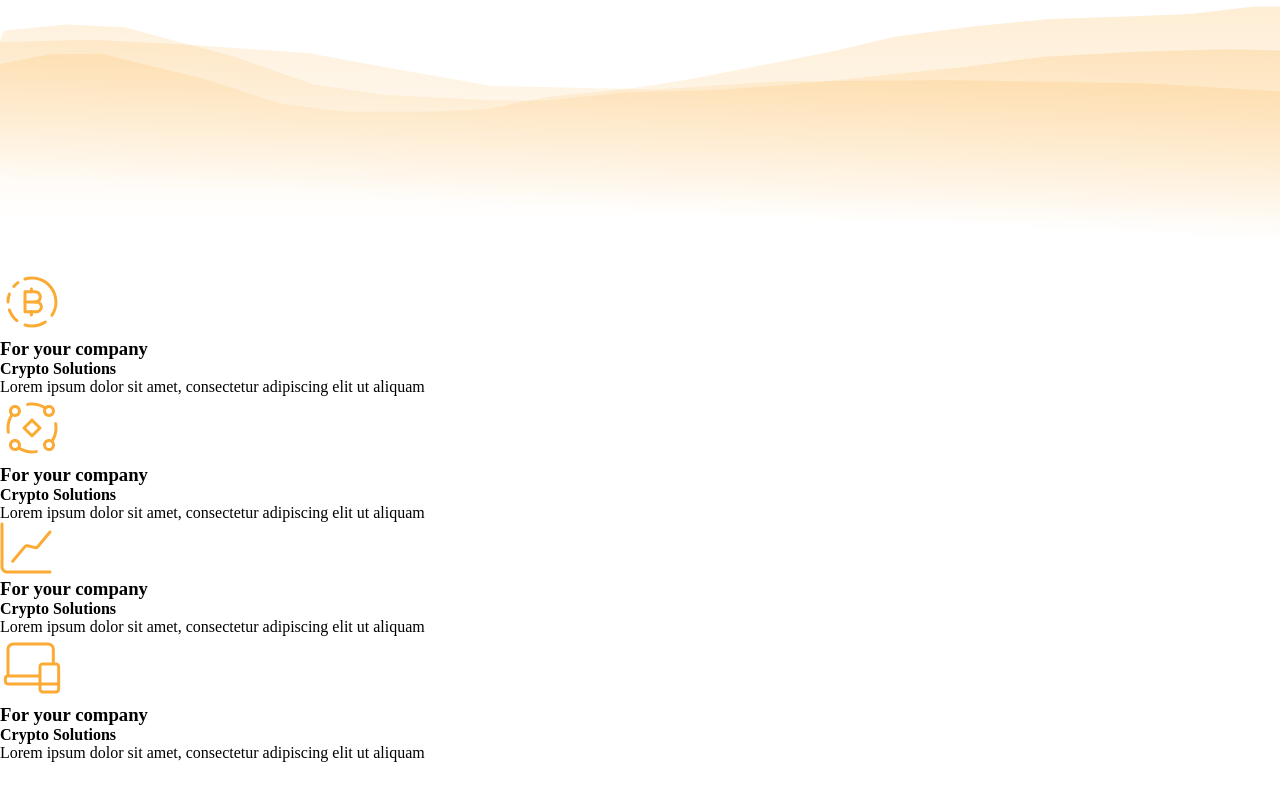
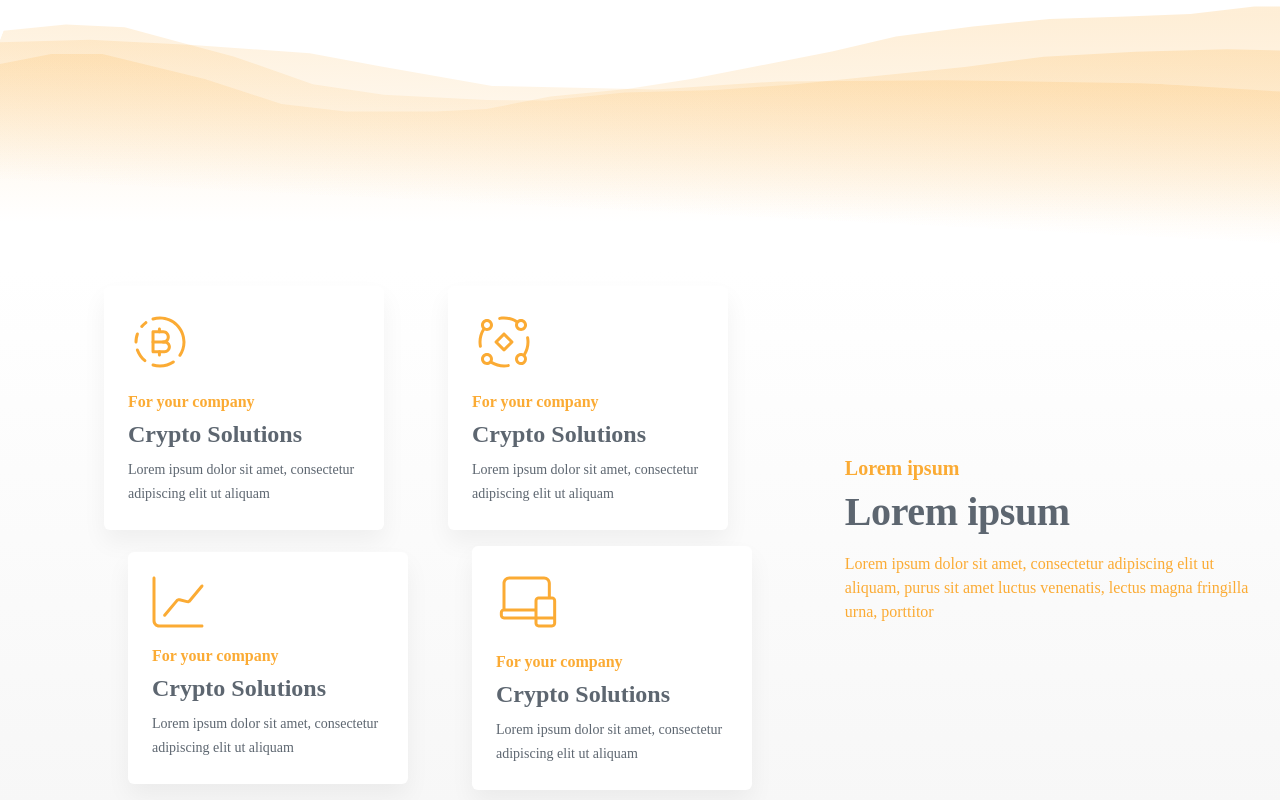
Before and after one commit to AndersonPedrosa35/CoinSync, a Next.js app: page / in a window 1280 px wide. Shown: the part 578-1378 px from the top of the page. Before the commit the page ends 1340 px from the top, so only its background shows below. Built offline with nearby package versions, Linux system fonts and the light colour scheme; no server answers.

Commit message:
Feat: Implementa a seção de serviços na home

```diff
--- a/src/components/OurServices/OurServiceItem.tsx
+++ b/src/components/OurServices/OurServiceItem.tsx
@@ -1,19 +1,21 @@
 import React from 'react'
+import style from './style.module.scss'
 
 interface OurServiceItemProps {
   image?: string
   title: string
   description: string
   who: string
+  className?: string
 }
 
-export default function OurServiceItem({ image, title, description, who }: OurServiceItemProps) {
+export default function OurServiceItem({ image, title, description, who, className }: OurServiceItemProps) {
   return (
-    <section>
+    <section className={`${style.containerOurServiceItem} ${className && style[className]}`}>
       { image && ( <img src={image} alt={title} /> ) }
-      <h3>{ who }</h3>
-      <h1>{ title }</h1>
-      <p>{description}</p>
+      <h3 className={style.who}>{ who }</h3>
+      <h1 className={style.title}>{ title }</h1>
+      <p className={style.description}>{description}</p>
     </section>
   )
 }
--- a/src/components/OurServices/index.tsx
+++ b/src/components/OurServices/index.tsx
@@ -29,16 +29,30 @@ const items = [
   }
 ]
 
+function arrayElementShouldCapture(array: Array<any>) {
+  let indexCapture = []
+  for (let i = 2; i < array.length; i += 4) {
+    indexCapture.push(i);
+    indexCapture.push(i+1);
+  }
+  return indexCapture
+}
+
 export default function OurServices() {
+  const indexCapture = arrayElementShouldCapture(items)
   return (
     <section className={style.containerOurServices}>
-      <section>
+      <section className={style.containerLeft}>
         {items.map((item: any, index) => (
-          <OurServiceItem key={index} {...item} />
+          <OurServiceItem className={ indexCapture.includes(index) ? "spaceLeft" : '' } key={index} {...item} />
         ))}
       </section>
-      <section>
-        {/* <OurServiceItem /> */}
+      <section className={style.containerRight}>
+        <OurServiceItem
+          title={"Lorem ipsum"}
+          description={"Lorem ipsum dolor sit amet, consectetur adipiscing elit ut aliquam, purus sit amet luctus venenatis, lectus magna fringilla urna, porttitor"}
+          who={"Lorem ipsum"}
+        />
       </section>
     </section>
   )
--- a/src/components/OurServices/style.module.scss
+++ b/src/components/OurServices/style.module.scss
@@ -0,0 +1,128 @@
+@import "src/styles/index.scss";
+
+.containerOurServices {
+  display: flex;
+  flex-direction: column-reverse;
+  justify-content: center;
+  align-items: center;
+  background: linear-gradient(180deg, rgba(255, 255, 255, 0) 0%, #F7F7F7 100%);
+  @include desktop {
+    flex-direction: row;
+    justify-content: space-around;
+  }
+  .containerLeft {
+    display: grid;
+    grid-template-columns: repeat(2, 1fr);
+    grid-template-rows: auto;
+    grid-column-gap: 16px;
+    grid-row-gap: 16px;
+    justify-items: center;
+    align-items: center;
+    width: max-content;
+    margin: 1rem auto;
+
+    .containerOurServiceItem {
+      display: flex;
+      flex-direction: column;
+      align-items: flex-start;
+      justify-content: center;
+      max-width: 17.5rem;
+      max-height: 16.75rem;
+      padding: 1.5rem;
+      background: #FFFFFF;
+      box-shadow: 0px 12px 24px rgba(0, 0, 0, 0.05);
+      border-radius: 6px;
+
+      @include mobile {
+        max-width: 12.5rem;
+      }
+
+      img {
+        margin-bottom: 1rem;
+      }
+      .who {
+        font-weight: 700;
+        font-size: 1rem;
+        line-height: 1.5rem;
+        color: $primary_base;
+        @include mobile {
+          font-size: 0.875rem;
+          line-height: 1rem;
+        }
+      }
+      .title {
+        font-weight: 700;
+        font-size: 1.5rem;
+        line-height: 2rem;
+        color: $text_base;
+        margin: 0.25rem 0 0.5rem;
+        @include mobile {
+          font-size: 1.25rem;
+          margin: 0.25rem 0 1rem;
+        }
+      }
+      .description {
+        font-size: 0.875rem;
+        line-height: 1.5rem;
+        color: $text_base;
+      }
+    }
+
+    .spaceLeft {
+      margin-left: 3rem;
+      padding: 1.5rem;
+    }
+  }
+  .containerRight {
+    display: flex;
+    align-items: center;
+    justify-content: center;
+    max-width: 28rem;
+    padding: 0.5rem 0.8rem;
+
+    @include tablet {
+      max-width: 31.25rem;
+    }
+    @include mobile {
+      max-width: 17rem;
+    }
+    .containerOurServiceItem {
+      display: flex;
+      flex-direction: column;
+      align-items: flex-start;
+      justify-content: center;
+      .who {
+        font-weight: 700;
+        font-size: 1.25rem;
+        line-height: 2rem;
+        color: $primary_base;
+        @include tablet {
+          font-size: 1rem;
+          line-height: 1.5rem;
+        }
+        @include mobile
+      }
+      .title {
+        font-weight: 700;
+        font-size: 2.5rem;
+        line-height: 3rem;
+        letter-spacing: -0.01em;
+        color: $text_base;
+        margin: 0.25rem 0 1rem;
+        @include tablet {
+          font-size: 1.5rem;
+          line-height: 2rem;
+        }
+      }
+      .description {
+        font-size: 1rem;
+        line-height: 1.5rem;
+        color: $primary_base;
+        @include tablet {
+          font-size: 0.875rem;
+          line-height: 1.5rem;
+        }
+      }
+    }
+  }
+}
```
